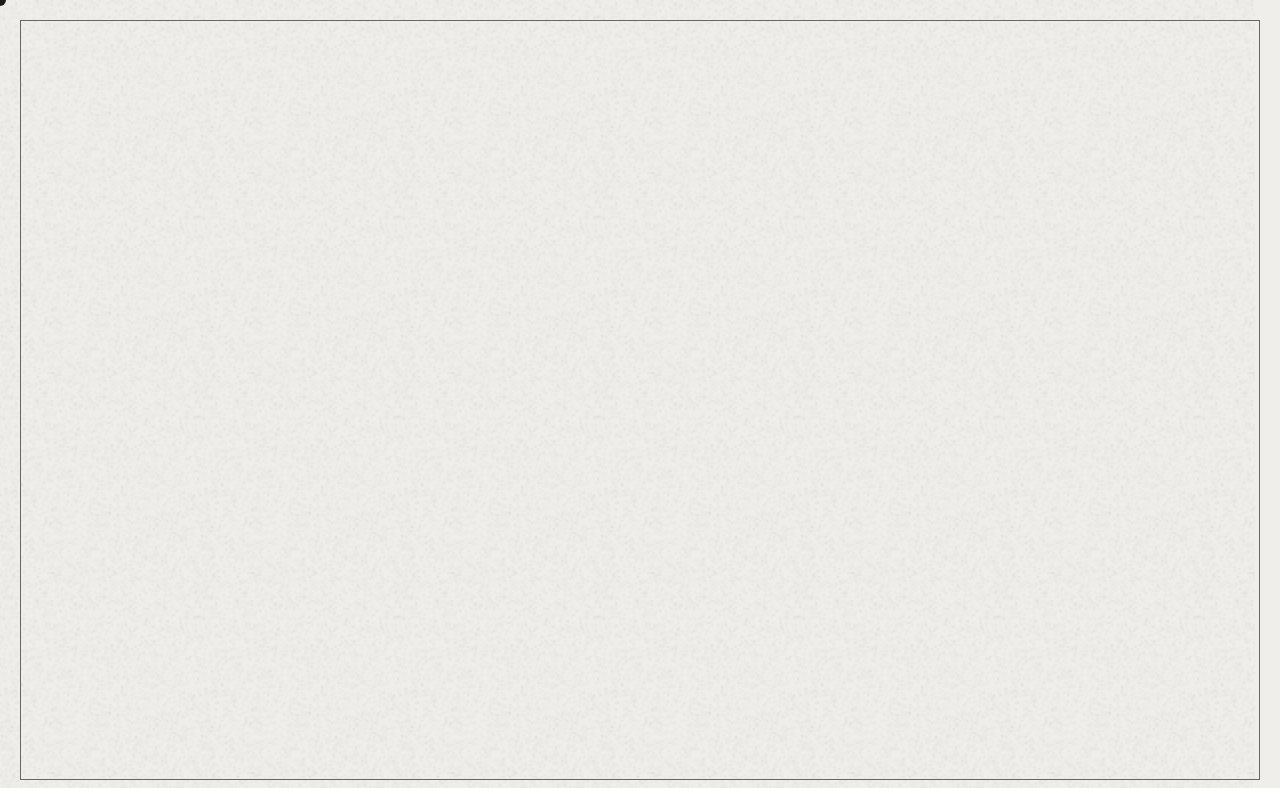
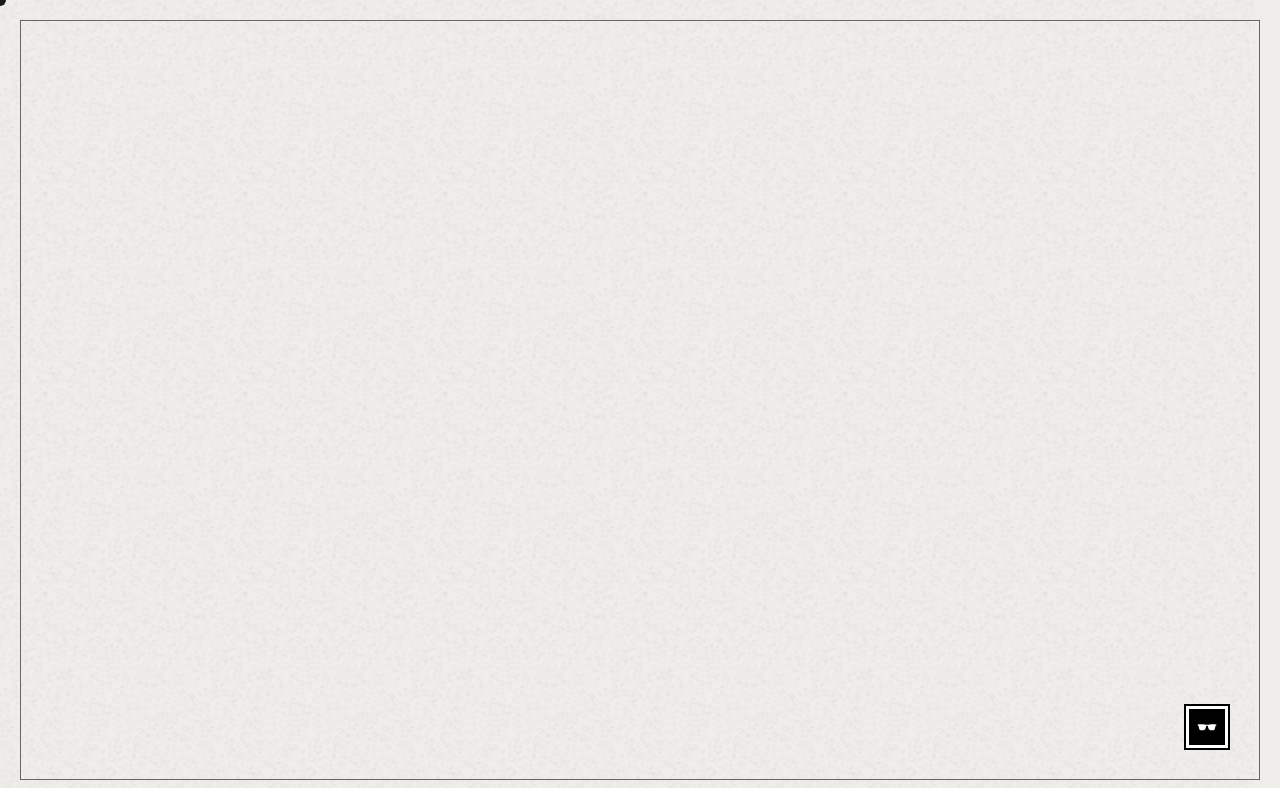
Before and after one commit to MacArdghail/MacArdghail.github.io, an Angular app: page / in a window 1280 px wide. Shown: the top 788 px of the page. Built offline with nearby package versions, Linux system fonts and the light colour scheme.

Commit message:
[02] - Add THEY LIVE glasses

```diff
--- a/src/app/app.css
+++ b/src/app/app.css
@@ -27,3 +27,173 @@
   z-index: 10000;
   transition: opacity 0.2s;
 }
+
+.cursor-canvas.hidden {
+  opacity: 0;
+  pointer-events: none;
+}
+
+
+
+/* THEY LIVE....WE SLEEP */
+.shell {
+  height: 100vh;
+  position: relative;
+  transition: background 0.1s;
+  padding: 20px;
+  box-sizing: border-box;
+  cursor: default;
+}
+
+.shell.they-live-mode {
+  padding: 0;
+  overflow: hidden;
+  background: #b7b7b7;
+  filter: contrast(1.15) brightness(0.95);
+}
+
+.shell.they-live-mode .border-frame {
+  border: 12px solid #2b2b2b;
+  box-sizing: border-box;
+}
+
+.shell.they-live-mode .page-content {
+  height: 100%;
+}
+
+.bottom-right {
+  position: fixed;
+  bottom: calc(20px + 2rem);
+  right: calc(20px + 2rem);
+  z-index: 100;
+}
+
+.glasses-btn {
+  width: 42px;
+  height: 42px;
+  background: #000;
+  border: 3px solid #fff;
+  outline: 2px solid #000;
+  cursor: pointer;
+  display: flex;
+  align-items: center;
+  justify-content: center;
+  padding: 8px;
+  transition: transform 0.15s ease;
+}
+
+.glasses-btn:hover {
+  transform: scale(1.08);
+}
+
+.glasses-btn:active {
+  transform: scale(0.95);
+}
+
+.glasses-btn svg {
+  width: 100%;
+  height: auto;
+}
+
+/* THEY LIVE screen overlay */
+.they-live-screen {
+  position: fixed;
+  top: 0;
+  left: 0;
+  right: 0;
+  bottom: 0;
+  width: 100vw;
+  height: 100vh;
+  z-index: 300;
+  background: #b7b7b7;
+  display: flex;
+  flex-direction: column;
+  align-items: center;
+  justify-content: center;
+  opacity: 0;
+  pointer-events: none;
+  transition: opacity 0.25s ease;
+  border: 20px solid #2b2b2b;
+  box-sizing: border-box;
+  margin: 0;
+}
+
+.they-live-screen.visible {
+  opacity: 1;
+  pointer-events: all;
+}
+
+.they-live-content {
+  display: flex;
+  flex-direction: column;
+  align-items: center;
+  gap: 1.25rem;
+  text-align: center;
+  padding: 2rem 1.5rem;
+  max-width: 100%;
+  width: 100%;
+}
+
+.they-live-word {
+  font-family: 'Arial Black', 'Impact', sans-serif;
+  font-weight: 900;
+  letter-spacing: 0.15em;
+  text-transform: uppercase;
+  color: #2b2b2b;
+  animation: flicker 4s infinite;
+  font-size: clamp(2rem, 12vw, 12rem);
+  line-height: 1.1;
+  white-space: nowrap;
+  max-width: 95%;
+  overflow: hidden;
+  text-overflow: clip;
+}
+
+.they-live-word.glitch-transition {
+  animation: glitch-clip 0.4s steps(4);
+}
+
+@keyframes flicker {
+  0%, 95%, 100% { opacity: 1; }
+  96% { opacity: 0.4; }
+  97% { opacity: 1; }
+  98% { opacity: 0.2; }
+  99% { opacity: 1; }
+}
+
+@keyframes glitch-clip {
+  0% { clip-path: inset(40% 0 61% 0); transform: translate(0); }
+  20% { clip-path: inset(92% 0 1% 0); transform: translate(-5px); }
+  40% { clip-path: inset(43% 0 1% 0); transform: translate(5px); }
+  60% { clip-path: inset(25% 0 58% 0); transform: translate(-5px); }
+  80% { clip-path: inset(54% 0 7% 0); transform: translate(5px); }
+  100% { clip-path: inset(58% 0 43% 0); transform: translate(0); }
+}
+
+/* Glasses button to remove THEY LIVE mode */
+.they-live-glasses-btn {
+  position: fixed;
+  bottom: calc(20px + 2rem);
+  right: calc(20px + 2rem);
+  width: 42px;
+  height: 42px;
+  background: #fff;
+  border: 3px solid #2b2b2b;
+  outline: 2px solid #fff;
+  cursor: pointer;
+  display: flex;
+  align-items: center;
+  justify-content: center;
+  padding: 8px;
+  transition: transform 0.15s ease;
+  z-index: 301;
+}
+
+.they-live-glasses-btn:hover {
+  transform: scale(1.1);
+}
+
+.they-live-glasses-btn svg {
+  width: 100%;
+  height: auto;
+}
--- a/src/app/app.html
+++ b/src/app/app.html
@@ -1,13 +1,12 @@
-<div class="shell">                    <!-- Outer container with 20px padding -->
-  <div class="border-frame">           <!-- border/frame line -->
+<div class="shell" [class.they-live-mode]="theyLiveMode()"> <!-- Outer container with 20px padding -->
+  <div class="border-frame"> <!-- border/frame line -->
     <div class="page-content">
       <router-outlet />
     </div>
   </div>
-</div>
 
   <!-- Custom cursor with trail -->
-<svg class="cursor-canvas" width="100%" height="100%">
+  <svg class="cursor-canvas" width="100%" height="100%" [class.hidden]="theyLiveMode()">
     <!-- Draw trail line through all points -->
     @if (cursorTrail().length > 0) {
       <path
@@ -27,3 +26,29 @@
       fill="#1a1a1a"
     />
   </svg>
+
+  <!-- THEY LIVE glasses button -->
+  <div class="bottom-right">
+    <button
+      class="glasses-btn"
+      (click)="toggleTheyLive()"
+      aria-label="Put on the glasses"
+    >
+      <svg viewBox="0 0 36 36" xmlns="http://www.w3.org/2000/svg">
+        <path fill-rule="evenodd" clip-rule="evenodd" fill="white" d="M1.24 15.018c.24.239 1.438.957 1.677 1.675c.24.717.72 5.307 2.158 6.504c1.483 1.232 7.077.773 8.148.24c2.397-1.195 2.691-5.055 3.115-6.745c.239-.957 1.677-.957 1.677-.957s1.438 0 1.678.956c.424 1.691.72 5.562 3.115 6.755c1.072.535 6.666.994 8.151-.238c1.436-1.197 1.915-5.799 2.155-6.517c.238-.717 1.438-1.435 1.677-1.674c.241-.239.241-1.196 0-1.436c-.479-.478-6.134-.904-12.223-.239c-1.215.133-1.677.478-4.554.478c-2.875 0-3.339-.346-4.553-.478c-6.085-.664-11.741-.238-12.221.24c-.239.239-.239 1.197 0 1.436z"></path>
+      </svg>
+    </button>
+  </div>
+
+  <!-- THEY LIVE screen overlay -->
+  <section class="they-live-screen" [class.visible]="theyLiveMode()">
+    <div class="they-live-content">
+      <p class="they-live-word" [class.glitch-transition]="isGlitching()" [attr.data-text]="theyLiveMessage()">{{ theyLiveMessage() }}</p>
+    </div>
+    <button class="they-live-glasses-btn" (click)="toggleTheyLive()">
+      <svg viewBox="0 0 36 36" xmlns="http://www.w3.org/2000/svg">
+        <path fill-rule="evenodd" clip-rule="evenodd" fill="#2b2b2b" d="M1.24 15.018c.24.239 1.438.957 1.677 1.675c.24.717.72 5.307 2.158 6.504c1.483 1.232 7.077.773 8.148.24c2.397-1.195 2.691-5.055 3.115-6.745c.239-.957 1.677-.957 1.677-.957s1.438 0 1.678.956c.424 1.691.72 5.562 3.115 6.755c1.072.535 6.666.994 8.151-.238c1.436-1.197 1.915-5.799 2.155-6.517c.238-.717 1.438-1.435 1.677-1.674c.241-.239.241-1.196 0-1.436c-.479-.478-6.134-.904-12.223-.239c-1.215.133-1.677.478-4.554.478c-2.875 0-3.339-.346-4.553-.478c-6.085-.664-11.741-.238-12.221.24c-.239.239-.239 1.197 0 1.436z"></path>
+      </svg>
+    </button>
+  </section>
+</div>
--- a/src/app/app.ts
+++ b/src/app/app.ts
@@ -9,9 +9,13 @@ import { CommonModule } from '@angular/common';
   styleUrl: './app.css'
 })
 export class App {
+  theyLiveMode = signal(false);
+  theyLiveMessage = signal('HIRE ME');
+  isGlitching = signal(false);
   cursorX = signal(0);
   cursorY = signal(0);
   cursorTrail = signal<{x: number, y: number, id: number}[]>([]);
+  private messageInterval: any;
   private animationFrame: any;
   private mouseX = 0;
   private mouseY = 0;
@@ -19,6 +23,13 @@ export class App {
   private currentY = 0;
   private trailPoints: {x: number, y: number, id: number}[] = [];
   private trailIdCounter = 0;
+
+  private messages = [
+    'HIRE ME',
+    'LINKEDIN',
+    'GITHUB',
+  ];
+  private currentIndex = 0;
 
   ngOnInit() {
     this.animate();
@@ -61,6 +72,37 @@ export class App {
     this.animationFrame = requestAnimationFrame(this.animate);
   }
 
+  toggleTheyLive() {
+    this.theyLiveMode.update((v) => !v);
+
+    if (this.theyLiveMode()) {
+      // Start rotating messages with glitch transitions
+      this.currentIndex = 0;
+      this.theyLiveMessage.set(this.messages[0]);
+      this.messageInterval = setInterval(() => {
+        // Trigger glitch effect
+        this.isGlitching.set(true);
+
+        // Change message during glitch
+        setTimeout(() => {
+          this.currentIndex = (this.currentIndex + 1) % this.messages.length;
+          this.theyLiveMessage.set(this.messages[this.currentIndex]);
+        }, 200);
+
+        // End glitch effect
+        setTimeout(() => {
+          this.isGlitching.set(false);
+        }, 400);
+      }, 5000);
+    } else {
+      // Stop rotating messages
+      if (this.messageInterval) {
+        clearInterval(this.messageInterval);
+      }
+      this.isGlitching.set(false);
+    }
+  }
+
   getTrailPath(): string {
     const trail = this.cursorTrail();
     if (trail.length < 1) return '';
@@ -75,6 +117,9 @@ export class App {
   }
 
   ngOnDestroy() {
+    if (this.messageInterval) {
+      clearInterval(this.messageInterval);
+    }
     if (this.animationFrame) {
       cancelAnimationFrame(this.animationFrame);
     }
```
Lines whose indentation alone changed are shown as unchanged.
